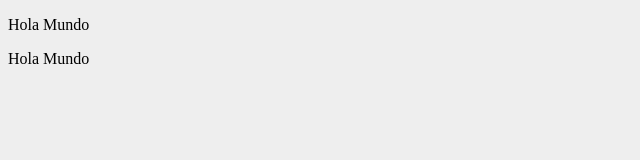
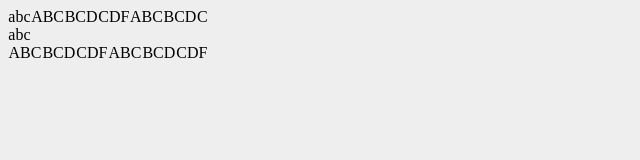
Before and after one commit to trattoos/CSS, a plain HTML site: page flexbox.html in a window 1280 px wide. Shown: the whole page, without its empty margins (0-640 px from the left). Drawn offline with Linux system fonts and the light colour scheme.

Commit message:
iniciando flex

```diff
--- a/css/flexbox.css
+++ b/css/flexbox.css
@@ -1,3 +1,11 @@
 body {
     background-color: #eee;
+    width: 200px;
 }
+
+
+.flex {
+    display: flex;
+    flex-flow: row wrap;
+    justify-content: space-around;
+}
--- a/flexbox.html
+++ b/flexbox.html
@@ -8,9 +8,23 @@
     <title>FlexBox</title>
 </head>
 <body>
-    <div>
-        <p>Hola Mundo</p>
-        <p>Hola Mundo</p>
+    <div class="flex">
+        <div>
+            <div>abc</div>
+            <div>abc</div>
+        </div>
+        <div>ABC</div>
+        <div>BCD</div>
+        <div>CDF</div>
+        <div>ABC</div>
+        <div>BCD</div>
+        <div>C</div>
+        <div>ABC</div>
+        <div>BCD</div>
+        <div>CDF</div>
+        <div>ABC</div>
+        <div>BCD</div>
+        <div>CDF</div>
     </div>
 </body>
 </html>
```
